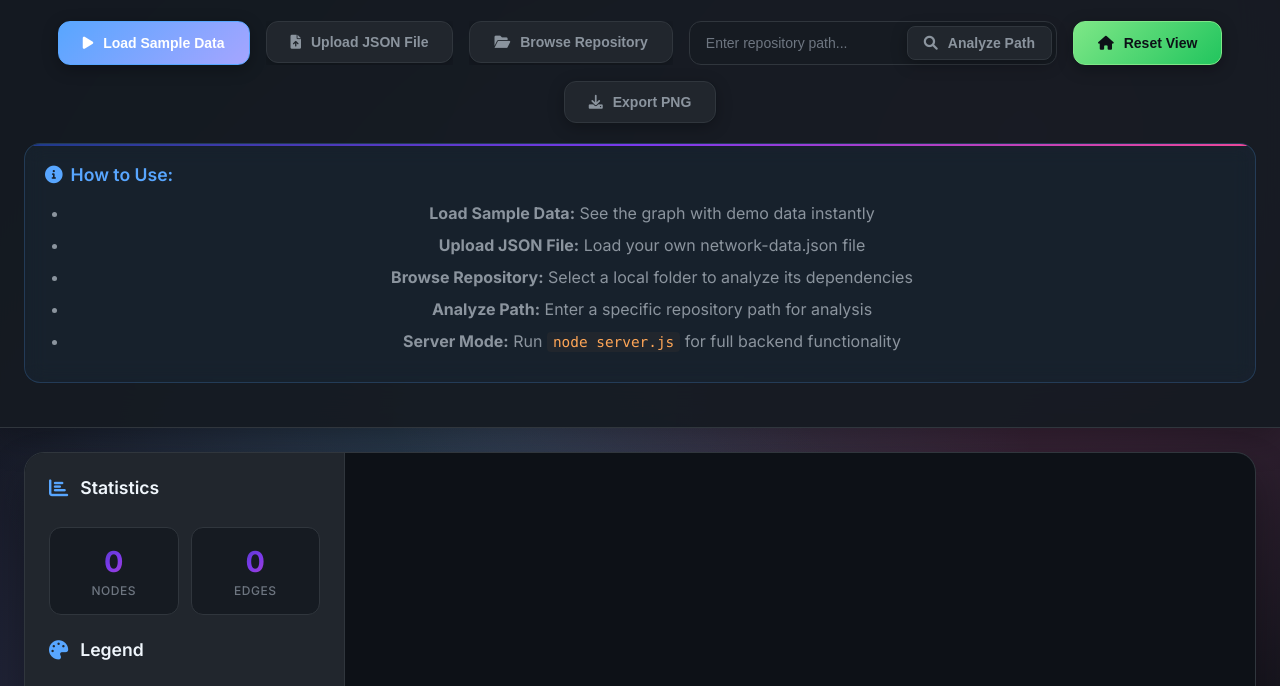
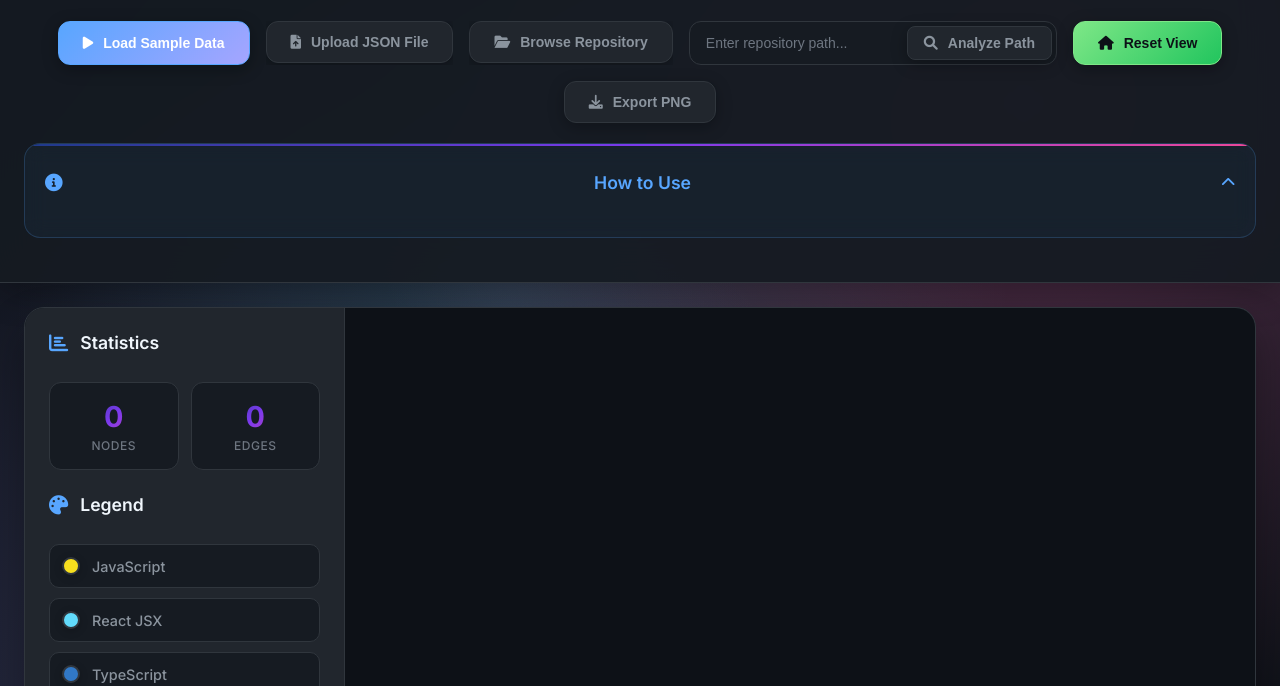
Before and after one commit to omar251/repo_graph, a website: page public/index.html in a window 1280 px wide. Shown: the part 109-795 px from the top of the page. Drawn offline with nearby package versions, Linux system fonts and the light colour scheme.

Commit message:
Add collapsible instructions section to the UI

```diff
--- a/public/index.html
+++ b/public/index.html
@@ -573,6 +573,40 @@
             gap: 8px;
         }
 
+        .instructions-toggle {
+            cursor: pointer;
+            user-select: none;
+            transition: all 0.3s ease;
+            justify-content: space-between;
+            width: 100%;
+            padding: 8px 0;
+        }
+
+        .instructions-toggle:hover {
+            color: var(--text-primary);
+        }
+
+        .toggle-icon {
+            font-size: 0.9rem;
+            transition: transform 0.3s ease;
+        }
+
+        .toggle-icon.rotated {
+            transform: rotate(180deg);
+        }
+
+        .instructions-content {
+            max-height: 200px;
+            overflow: hidden;
+            transition: max-height 0.3s ease, opacity 0.3s ease;
+            opacity: 1;
+        }
+
+        .instructions-content.collapsed {
+            max-height: 0;
+            opacity: 0;
+        }
+
         .instructions ul {
             margin-left: 24px;
             color: var(--text-secondary);
@@ -629,7 +663,11 @@
         </div>
 
         <div class="instructions">
-            <h4><i class="fas fa-info-circle"></i> How to Use:</h4>
+            <h4 class="instructions-toggle" onclick="toggleInstructions()">
+                <i class="fas fa-info-circle"></i> How to Use
+                <i class="fas fa-chevron-down toggle-icon" id="toggle-icon"></i>
+            </h4>
+            <div class="instructions-content" id="instructions-content">
                 <ul>
                     <li><strong>Load Sample Data:</strong> See the graph with demo data instantly</li>
                     <li><strong>Upload JSON File:</strong> Load your own network-data.json file</li>
@@ -637,6 +675,7 @@
                     <li><strong>Analyze Path:</strong> Enter a specific repository path for analysis</li>
                     <li><strong>Server Mode:</strong> Run <code>node server.js</code> for full backend functionality</li>
                 </ul>
+            </div>
         </div>
 
         <div id="status" class="status hidden"></div>
@@ -700,5 +739,24 @@
     </div>
 
     <script src="js/dependency-graph.js"></script>
+    <script>
+        function toggleInstructions() {
+            const content = document.getElementById('instructions-content');
+            const icon = document.getElementById('toggle-icon');
+
+            content.classList.toggle('collapsed');
+            icon.classList.toggle('rotated');
+        }
+
+        // Start with instructions collapsed by default
+        document.addEventListener('DOMContentLoaded', () => {
+            const content = document.getElementById('instructions-content');
+            const icon = document.getElementById('toggle-icon');
+
+            // Collapse by default for cleaner interface
+            content.classList.add('collapsed');
+            icon.classList.add('rotated');
+        });
+    </script>
 </body>
 </html>
```
Lines whose indentation alone changed are shown as unchanged.
